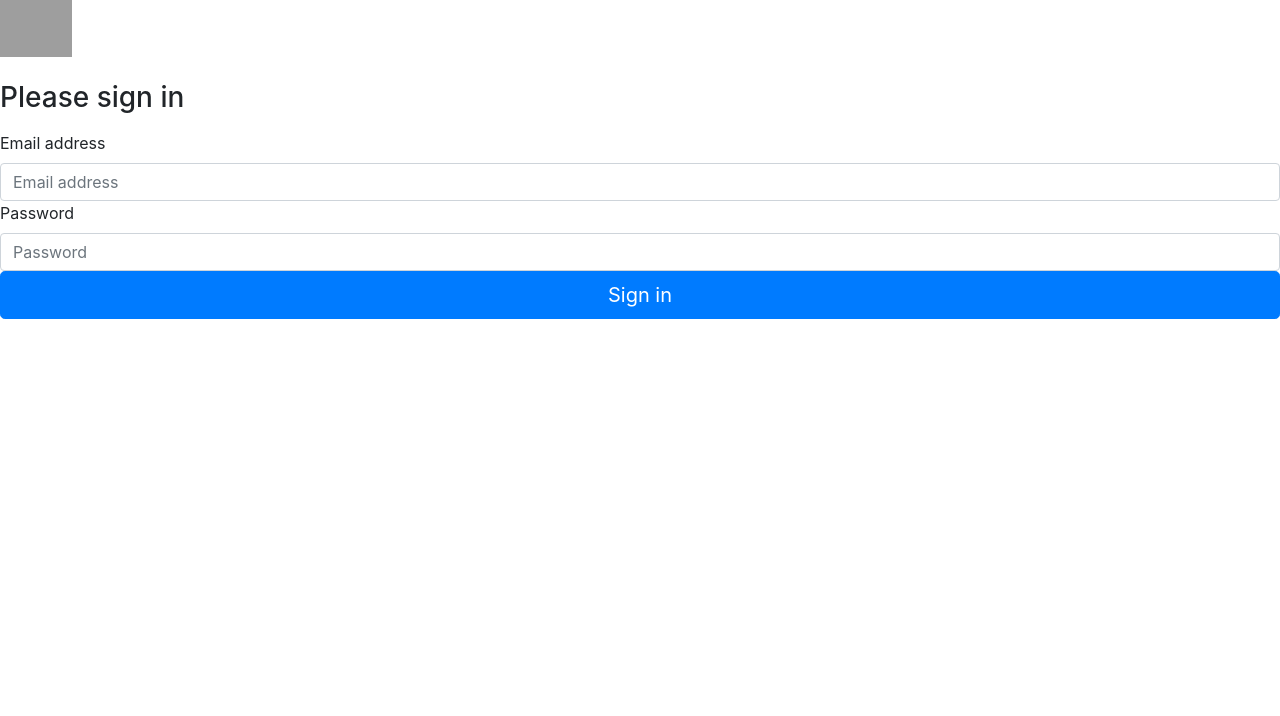
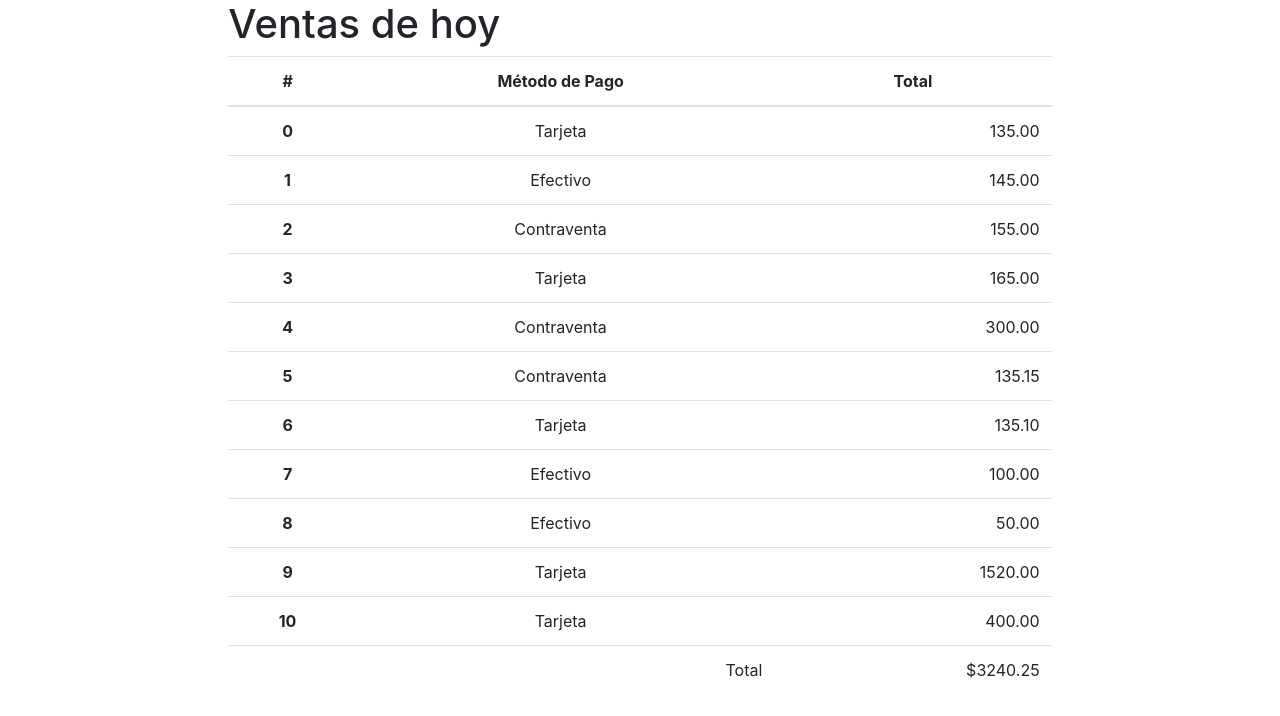
Before and after one commit to Fernandosa21/sistemaVentas, a React (Create React App) app: page /sales in a window 1280 px wide. Shown: the top 716 px of the page. Built offline with nearby package versions, Linux system fonts and the light colour scheme; grey boxes are pictures that could not be loaded.

Commit message:
#7-pantalla-desopliegue-de-ventas
Se creó la pantalla en la ruta /sales
Tiene información dummy

```diff
--- a/package.json
+++ b/package.json
@@ -6,9 +6,13 @@
     "@testing-library/jest-dom": "^5.11.4",
     "@testing-library/react": "^11.1.0",
     "@testing-library/user-event": "^12.1.10",
+    "bootstrap": "^4.5.3",
     "react": "^17.0.1",
+    "react-bootstrap": "^1.4.3",
     "react-dom": "^17.0.1",
-    "react-scripts": "4.0.1",
+    "react-router-dom": "^5.2.0",
+    "react-scripts": "^4.0.1",
+    "start": "^5.1.0",
     "web-vitals": "^0.2.4"
   },
   "scripts": {
--- a/src/App.js
+++ b/src/App.js
@@ -1,5 +1,6 @@
 import './App.css';
 import Login from './components/login/login.js'
+import Sales from './components/sales/sales.js'
 import {
   BrowserRouter as Router,
   Switch,
@@ -12,15 +13,16 @@ function App() {
     <Router>
       <div>
         <Switch>
-          <Route path="/">
+          <Route path="/login">
             <Login />
+          </Route>
+          <Route path="/sales">
+            <Sales />
           </Route>
         </Switch>
       </div>
     </Router>
   );
 }
-function About() {
-  return <h2>About</h2>;
-}
+
 export default App;
--- a/src/components/login/login.js
+++ b/src/components/login/login.js
@@ -1,5 +1,3 @@
-import React from 'react';
-
 const Login = () => {
   return(
   <div>
--- /dev/null
+++ b/src/components/sales/sales.js
@@ -0,0 +1,94 @@
+const Sales = () => {
+  const sales = [
+    {
+      orderNo: 0,
+      paymentMethod: 'Tarjeta',
+      total: 135.00
+    },
+    {
+      orderNo: 1,
+      paymentMethod: 'Efectivo',
+      total: 145.00
+    },
+    {
+      orderNo: 2,
+      paymentMethod: 'Contraventa',
+      total: 155.00
+    },
+    {
+      orderNo: 3,
+      paymentMethod: 'Tarjeta',
+      total: 165.00
+    },
+    {
+      orderNo: 4,
+      paymentMethod: 'Contraventa',
+      total: 300.00
+    },
+    {
+      orderNo: 5,
+      paymentMethod: 'Contraventa',
+      total: 135.15
+    },
+    {
+      orderNo: 6,
+      paymentMethod: 'Tarjeta',
+      total: 135.10
+    },
+    {
+      orderNo: 7,
+      paymentMethod: 'Efectivo',
+      total: 100.00
+    },
+    {
+      orderNo: 8,
+      paymentMethod: 'Efectivo',
+      total: 50.00
+    },
+    {
+      orderNo: 9,
+      paymentMethod: 'Tarjeta',
+      total: 1520.00
+    },
+    {
+      orderNo: 10,
+      paymentMethod: 'Tarjeta',
+      total: 400.00
+    },
+  ]
+
+  const totalDay = sales.reduce((acc, { total }) => acc + total, 0)
+
+  return (
+    <div className="col-12 p-0 d-flex justify-content-center">
+      <div className="col-8 ">
+        <h1>Ventas de hoy</h1>
+        <table className="table">
+          <thead>
+            <tr>
+              <th className="text-center" scope="col">#</th>
+              <th className="text-center" scope="col">Método de Pago</th>
+              <th className="text-center" scope="col">Total</th>
+            </tr>
+          </thead>
+          <tbody>
+            {sales.map((sale, index) => (
+              <tr key={index}>
+                <th className="text-center" scope="row">{sale.orderNo}</th>
+                <td className="text-center">{sale.paymentMethod}</td>
+                <td className="text-right">{sale.total.toFixed(2)}</td>
+              </tr>
+            ))}
+            <tr>
+              <th></th>
+              <td className="text-right">Total</td>
+              <td className="text-right">${totalDay}</td>
+            </tr>
+          </tbody>
+        </table>
+      </div>
+    </div>
+  );
+}
+
+export default Sales;
```
Also changed, not shown: 2 other files (tests, documents, lock files or other folders).
